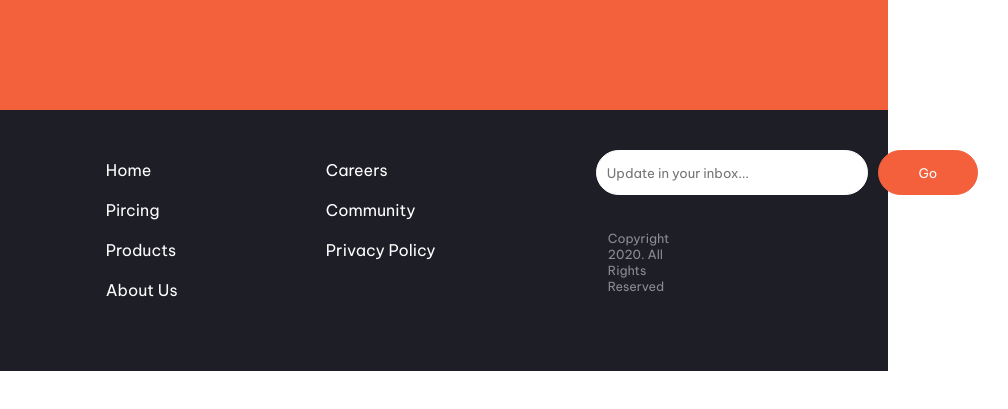
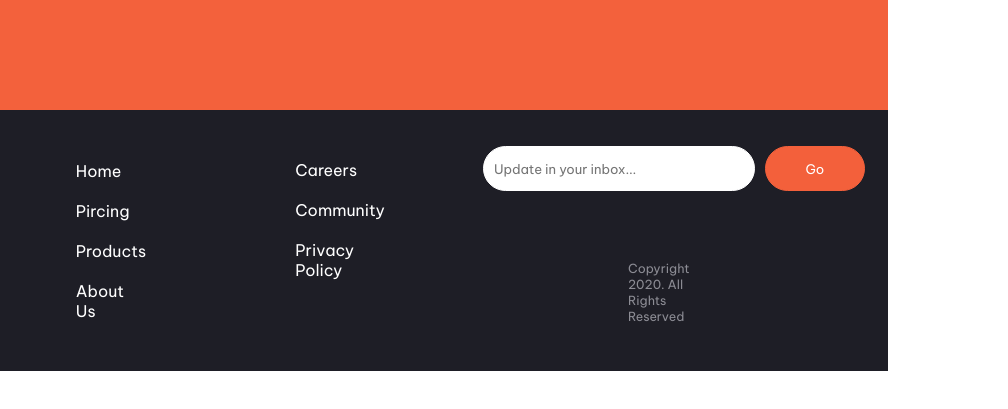
Before and after one commit to iarabisaccia/FinalFront2, a plain HTML site: page index.html in a window 1280 px wide. Shown: the part 2587-2996 px from the top of the page, 392-1400 px from the left, 1008 px wide, since content can reach past the window. After the commit the page ends 2958 px from the top, so only its background shows below. Drawn offline with Linux system fonts and the light colour scheme.

Commit message:
trabajo terminado

```diff
--- a/css/style.css
+++ b/css/style.css
@@ -324,6 +324,7 @@ h4 {
 
 footer {
     background: #1E1E26;
+    height: 100%;
 }
 
 .footer {
@@ -332,8 +333,8 @@ footer {
 
 footer>form {
     display: flex;
-    padding: 30px;
     gap: 10px;
+    padding: 20px;
 }
 
 .form {
@@ -375,6 +376,7 @@ footer>form {
 .listas {
     display: flex;
     justify-content: space-between;
+    padding: 20px;
 }
 
 ul {
@@ -388,7 +390,6 @@ a {
 .list>ul>a>li {
     font-family: Be Vietnam Pro;
     font-size: 16px;
-    padding: 10px;
     list-style: none;
     margin-left: 30px;
 
@@ -398,7 +399,6 @@ a {
 .list2>ul>a>li {
     font-family: Be Vietnam Pro;
     font-size: 16px;
-    padding: 10px;
     list-style: none;
     margin-right: 30px;
 
@@ -602,27 +602,46 @@ footer {
 
 footer>form {
     display: flex;
-    justify-content: flex-end;
     height: 45px;
     order: 3;
     position: relative;
-    top: 10px;
-
+    padding: 0px;
+    left: 98px;
+    top: 36px;
 }
 
 .listas {
     display: flex;
-    justify-content: center;
-    padding-top: 40px;
+    align-items: center;
     order: 2;
+    gap: 149px;
+    margin-left: 10px;
+    padding: 0px;
 }
 
-.list {
-  width: 250px;
+.list>ul {
+    display: flex;
+    flex-direction: column;
+    gap: 20px;
+}
+
+.list>ul>a>li {
+    margin: 0px;
 }
 
 .list2 {
-    width: 250px;
+    position: relative;
+    bottom: 21px;
+}
+
+.list2>ul {
+    display: flex;
+    flex-direction: column;
+    gap: 20px;
+}
+
+.list2>ul>a>li {
+    margin: 0px;
 }
 
 .father5 {
@@ -638,8 +657,11 @@ footer>form {
     order: 4;
     position: relative;
     top: 120px;
-    right: 400px;
-    padding: 0px;
+    right: 169px;
+    margin: 0px;
+    padding: 30px;
+    width: 600px;
+    height: 0px;
 }
 
 }
--- a/index.html
+++ b/index.html
@@ -5,7 +5,7 @@
     <meta http-equiv="X-UA-Compatible" content="IE=edge">
     <meta name="viewport" content="width=device-width, initial-scale=1.0">
     <link rel="stylesheet" href="https://use.fontawesome.com/releases/v5.15.2/css/all.css">
-    <link rel="stylesheet" href="./css/style.css">
+    <link rel="stylesheet" href="css/style.css">
     <title>FinalFrontend</title>
 </head>
 <body>
```
